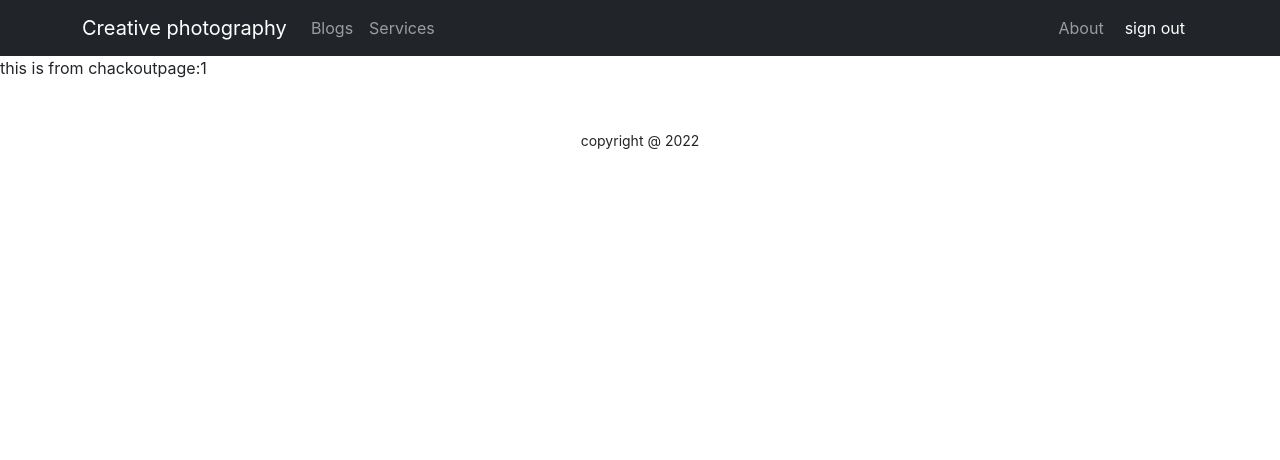
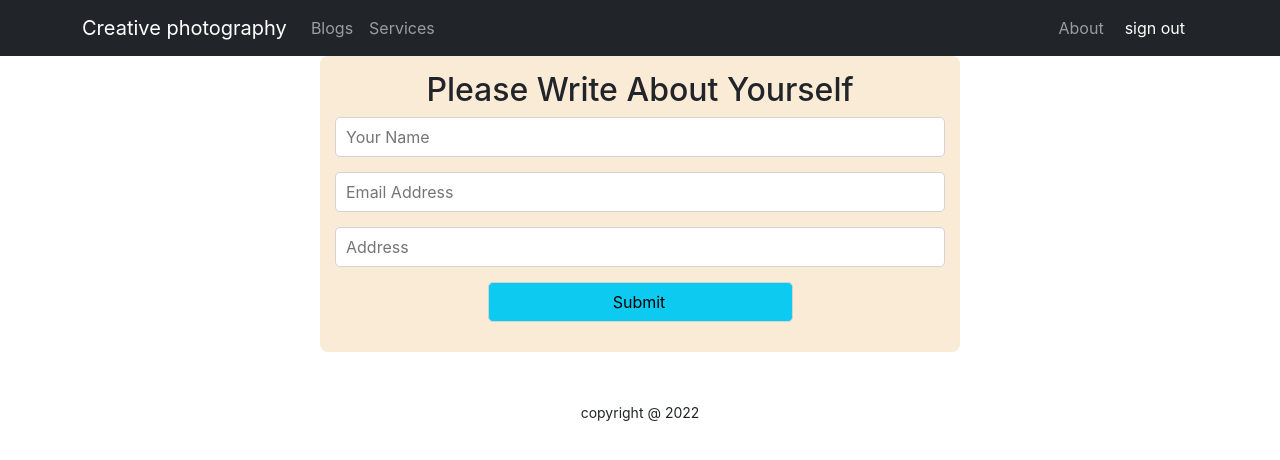
Before and after one commit to masudfahim/Creative-Photography, a React (Create React App) app: page /chackout/1 in a window 1280 px wide. Shown: the top 460 px of the page. Built offline with nearby package versions, Linux system fonts and the light colour scheme; no server answers; sample sign-in values are in the browser's storage.

Commit message:
detail page done

```diff
--- a/src/App.js
+++ b/src/App.js
@@ -1,4 +1,4 @@
-import logo from './logo.svg';
+
 import './App.css';
 
 import { Route, Routes } from 'react-router-dom';
@@ -27,8 +27,6 @@ function App() {
           <RequireAuth><Chackout></Chackout></RequireAuth>
 
 
-
-
         }></Route>
         <Route path='/blog' element={<Blog></Blog>}></Route>
         <Route path='/services' element={<Services></Services>}></Route>
--- /dev/null
+++ b/src/Pages/Chackout/Chackout.css
@@ -0,0 +1,15 @@
+.register-form {
+    margin: 0 auto;
+    width: 50%;
+}
+
+.register-form input:not([type=checkbox]) {
+    display: block;
+    width: 100%;
+    height: 40px;
+    border-radius: 5px;
+    border: 1px solid lightgray;
+    padding-left: 10px;
+    font-size: 16px;
+    margin-bottom: 15px;
+}
--- a/src/Pages/Chackout/Chackout.js
+++ b/src/Pages/Chackout/Chackout.js
@@ -1,11 +1,29 @@
+
 import React from 'react';
+
 import { useParams } from 'react-router-dom';
+import './Chackout.css'
 
 const Chackout = () => {
     const { serviceId } = useParams();
+
     return (
-        <div>
-            this is from chackoutpage:{serviceId}
+        <div id='main2' className='register-form'>
+            <h2 style={{ textAlign: 'center' }}>Please Write About Yourself</h2>
+            <form >
+                <input type="text" name="name" id="" placeholder='Your Name' />
+
+                <input type="email" name="email" id="" placeholder='Email Address' required />
+                <input type="text" name="name" id="" placeholder='Address' />
+                <input
+
+                    className='w-50 mx-auto btn btn-info mt-2'
+                    type="submit"
+                    value="Submit" />
+
+
+
+            </form>
 
         </div>
     );
```
